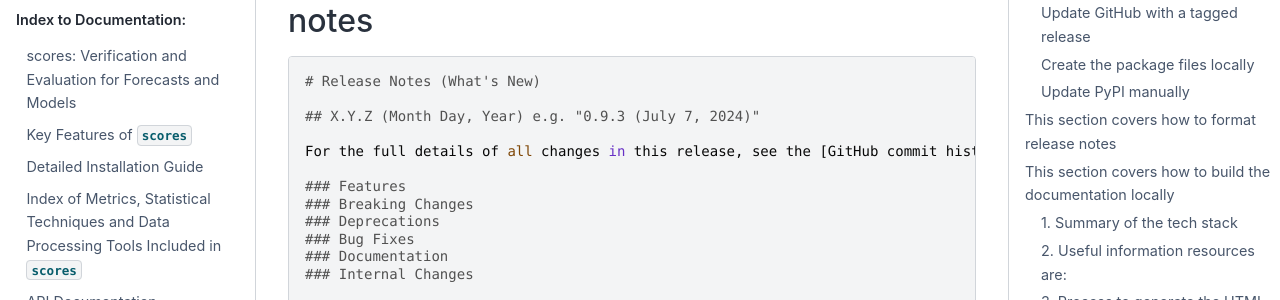
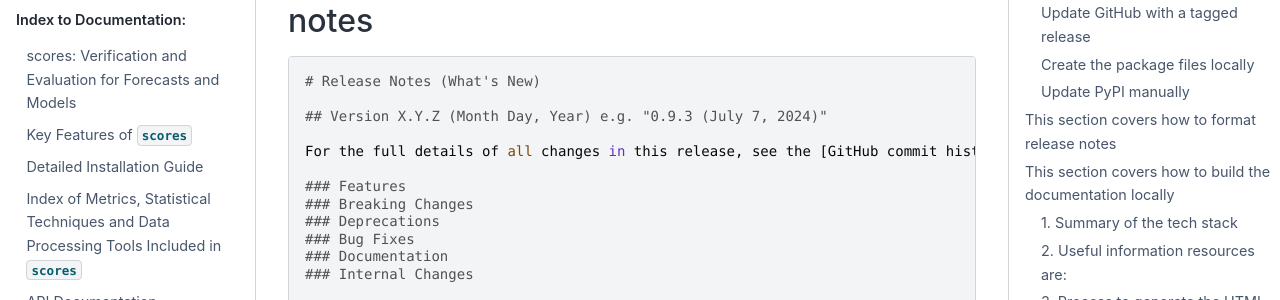
Before and after one commit to nci/scores, a Sphinx documentation site: the page built from docs/maintainer.md, in a window 1280 px wide and 900 px high, scrolled down 1439 px. Shown: the part 152-452 px from the top of the window. Built offline with Sphinx 7.4.7 and the Sphinx Book theme 1.1.4, drawn with Linux system fonts in a browser that asks for light colours; pages that are not in the unit, such as notebooks, are missing from menus.

Commit message:
Minor update to template for release notes
Signed-off-by: Stephanie Chong <168800785+Steph-Chong@users.noreply.github.com>

````diff
--- a/docs/maintainer.md
+++ b/docs/maintainer.md
@@ -44,7 +44,7 @@ Information relevant for package maintenance
 ```
 # Release Notes (What's New)
 
-## X.Y.Z (Month Day, Year) e.g. "0.9.3 (July 7, 2024)"
+## Version X.Y.Z (Month Day, Year) e.g. "0.9.3 (July 7, 2024)"
 
 For the full details of all changes in this release, see the [GitHub commit history](https://github.com/nci/scores/compare/(X-1).(Y-1).(Z-1)...X.Y.Z). Below are the changes we think users may wish to be aware of."
 
````
